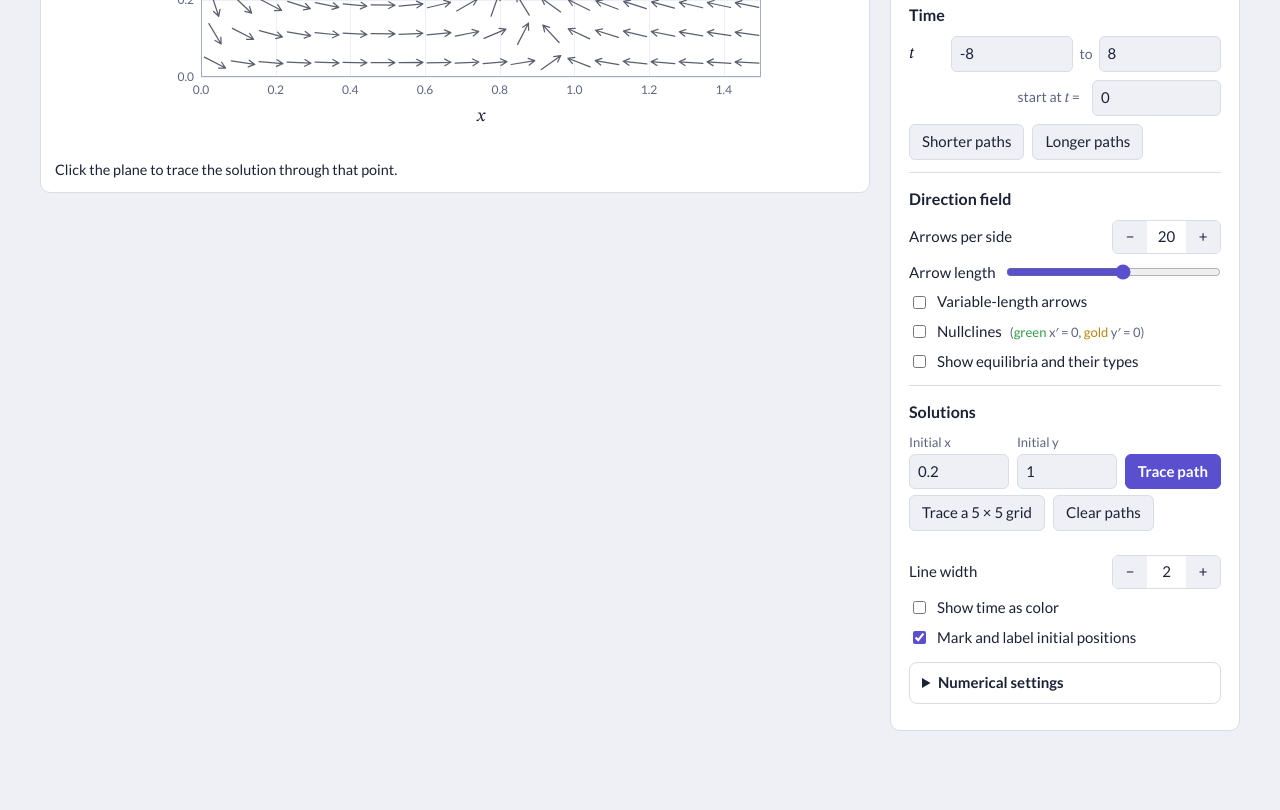
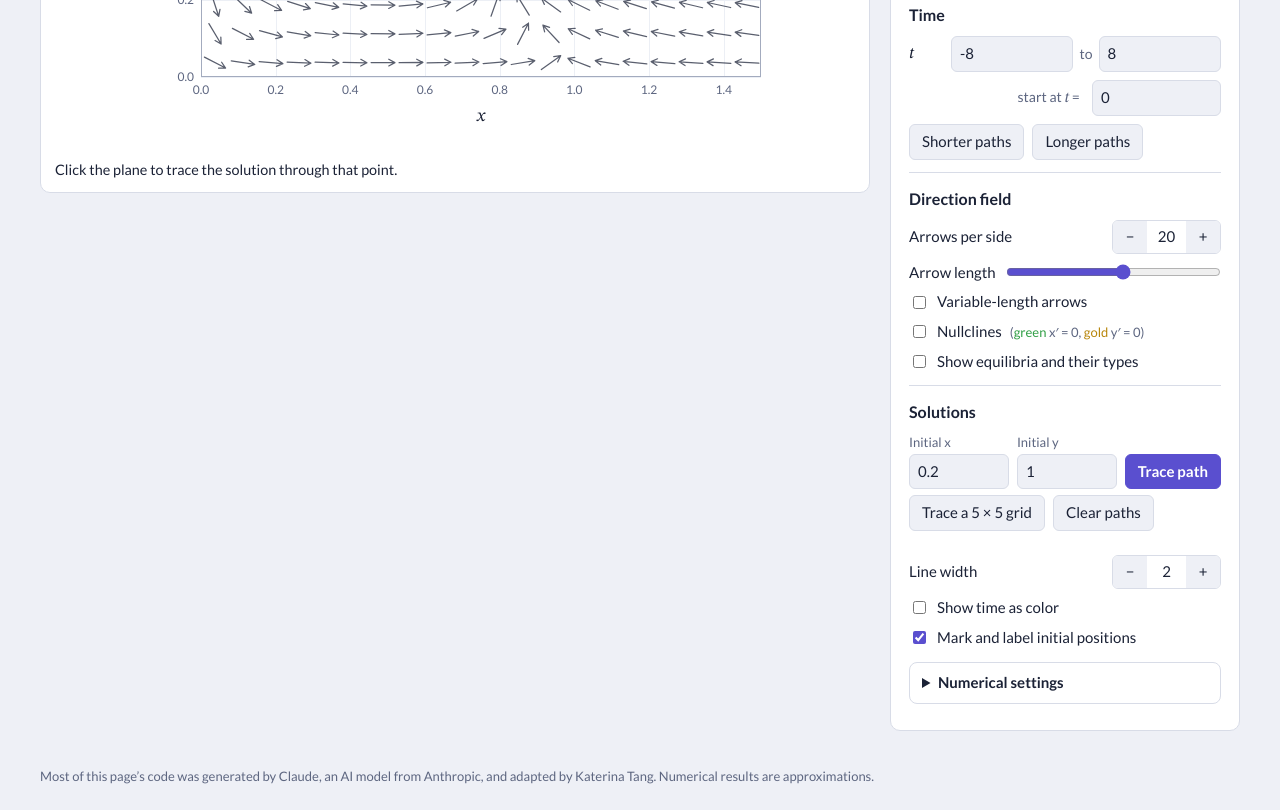
Before and after one commit to kbtang28/phase-plane-plotter, a plain HTML site: page index.html in a window 1280 px wide. Shown: the part 638-1448 px from the top of the page. Before the commit the page ends 1405 px from the top, so only its background shows below. Drawn offline with Linux system fonts and the light colour scheme.

Commit message:
add AI disclaimer

```diff
--- a/index.html
+++ b/index.html
@@ -134,6 +134,7 @@ button.primary{background:var(--accent);color:var(--accent-ink);border-color:var
     overflow-y:auto;
   }
 }
+.credit{max-width:1240px;margin:0 auto;padding:0 20px 24px;font-size:.8125rem;color:var(--muted)}
 </style>
 </head>
 <body>
@@ -252,6 +253,10 @@ button.primary{background:var(--accent);color:var(--accent-ink);border-color:var
     </section>
   </aside>
 </main>
+
+<footer class="credit">
+  Most of this page’s code was generated by Claude, an AI model from Anthropic, and adapted by Katerina Tang. Numerical results are approximations.
+</footer>
 
 <script>
 function startApp(){
```
